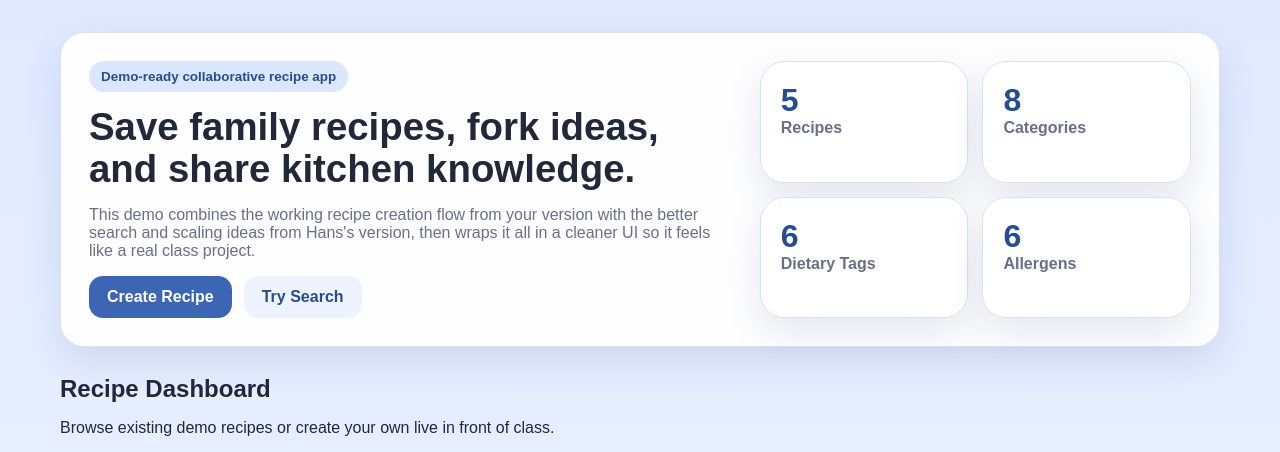
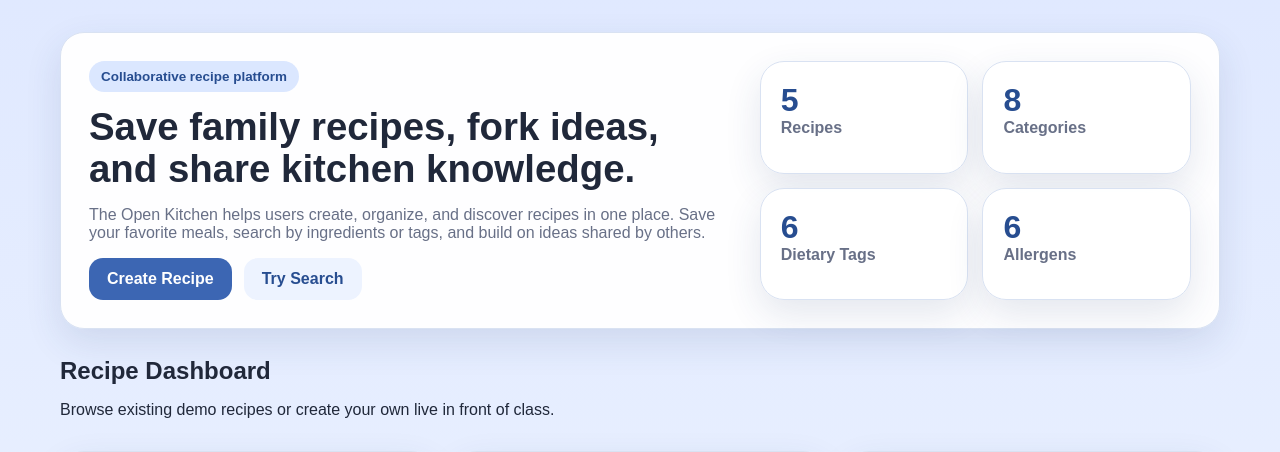
Before and after one commit to Benc25/csc330projectdemo, a Flask app: page / in a window 1280 px wide. Shown: the part 77-529 px from the top of the page. Run offline with Flask 3, Linux system fonts and the light colour scheme.

Commit message:
Update dashboard content for clarity and focus

```diff
--- a/app/templates/dashboard.html
+++ b/app/templates/dashboard.html
@@ -4,11 +4,11 @@
 {% block content %}
 <section class="hero-card">
     <div>
-        <span class="eyebrow">Demo-ready collaborative recipe app</span>
+        <span class="eyebrow">Collaborative recipe platform</span>
         <h1>Save family recipes, fork ideas, and share kitchen knowledge.</h1>
         <p class="hero-copy">
-            This demo combines the working recipe creation flow from your version with the better search and scaling ideas from Hans's version,
-            then wraps it all in a cleaner UI so it feels like a real class project.
+            The Open Kitchen helps users create, organize, and discover recipes in one place.
+  Save your favorite meals, search by ingredients or tags, and build on ideas shared by others.
         </p>
         <div class="hero-actions">
             <a href="{{ url_for('create_recipe') }}" class="btn btn-primary">Create Recipe</a>
```
